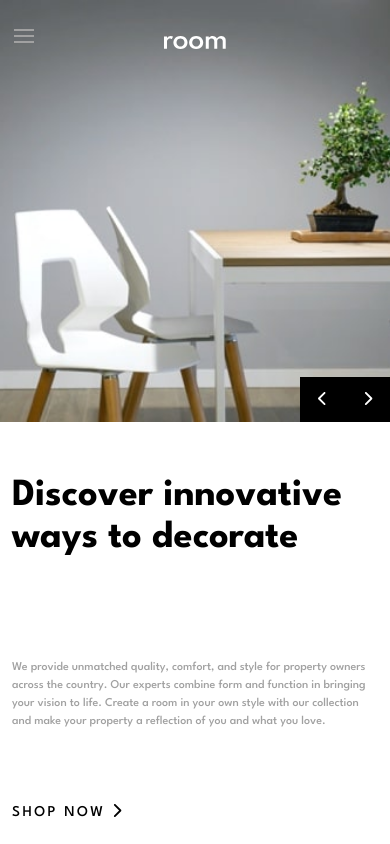
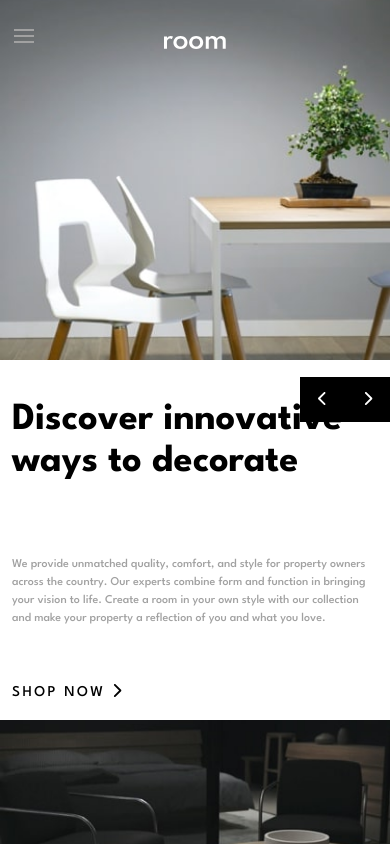
Before and after one commit to gkartsivadze/furniture, a React (Vite) app: page / in a window 390 px wide. Shown: the top 844 px of the page. Built offline with nearby package versions, Linux system fonts and the light colour scheme.

Commit message:
Minor fix

```diff
--- a/src/index.css
+++ b/src/index.css
@@ -307,7 +307,7 @@ footer .footer_info {
   #root main {
     display: flex;
     flex-direction: column;
-    min-height: 100vh;
+    min-height: min(100vh, 60rem);
   }
   #root main .info_section {
     justify-content: space-evenly;
@@ -315,7 +315,7 @@ footer .footer_info {
     flex: 1 1 auto;
   }
   #root main .img_container {
-    height: max(50vh, 20rem);
+    height: clamp(20rem, 50vh, 30rem);
   }
   #root main #controller_container {
     bottom: auto;
--- a/src/index.scss
+++ b/src/index.scss
@@ -362,7 +362,7 @@ footer {
         main {
             display: flex;
             flex-direction: column;
-            min-height: 100vh;
+            min-height: min(100vh, 60rem);
 
             .info_section {
                 justify-content: space-evenly;
@@ -371,7 +371,7 @@ footer {
             }
 
             .img_container {
-                height: max(50vh,20rem);
+                height: clamp(20rem, 50vh,30rem);
             }
 
             #controller_container {
```
Also changed, not shown: 1 other file (tests, documents, lock files or other folders).
